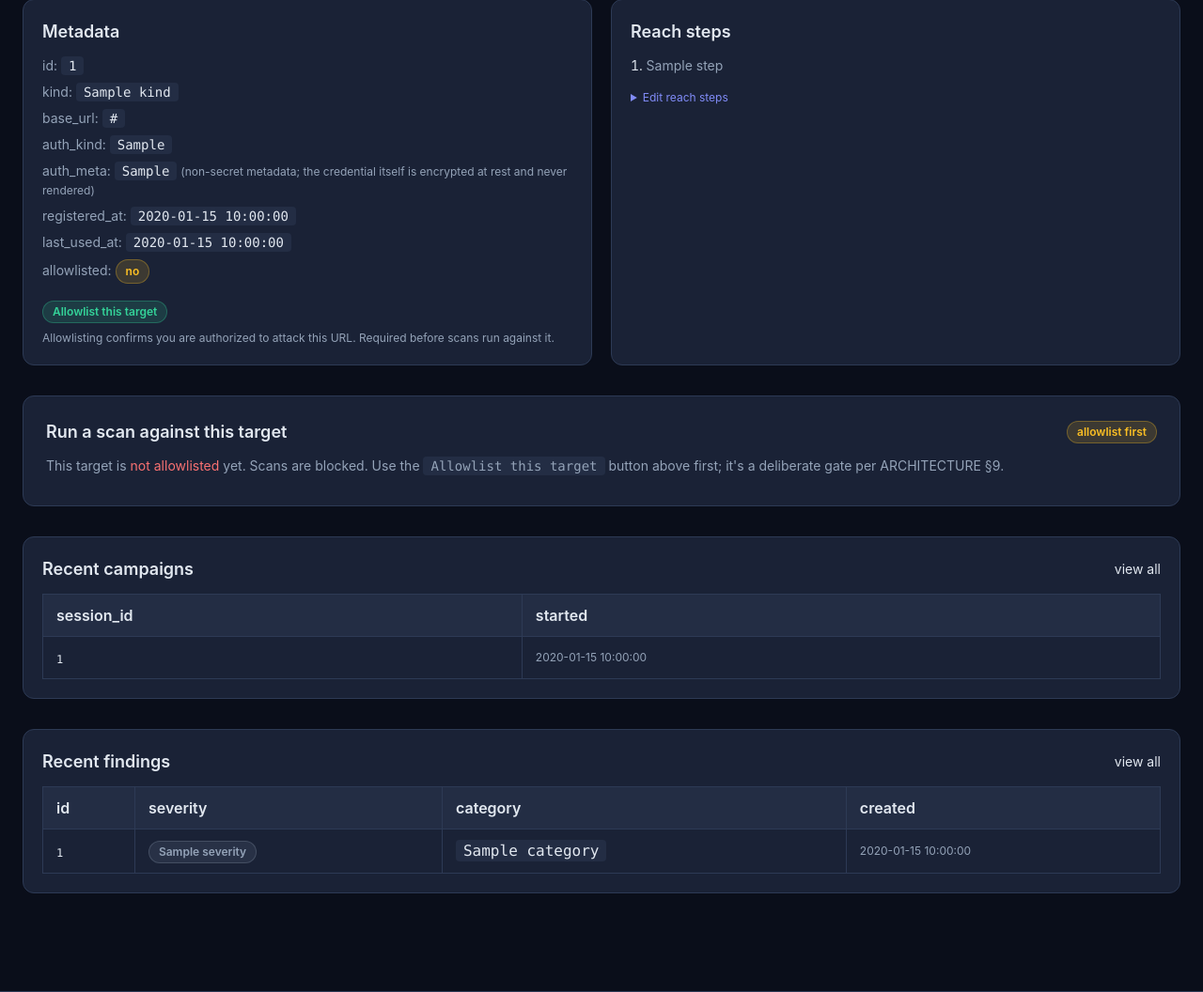
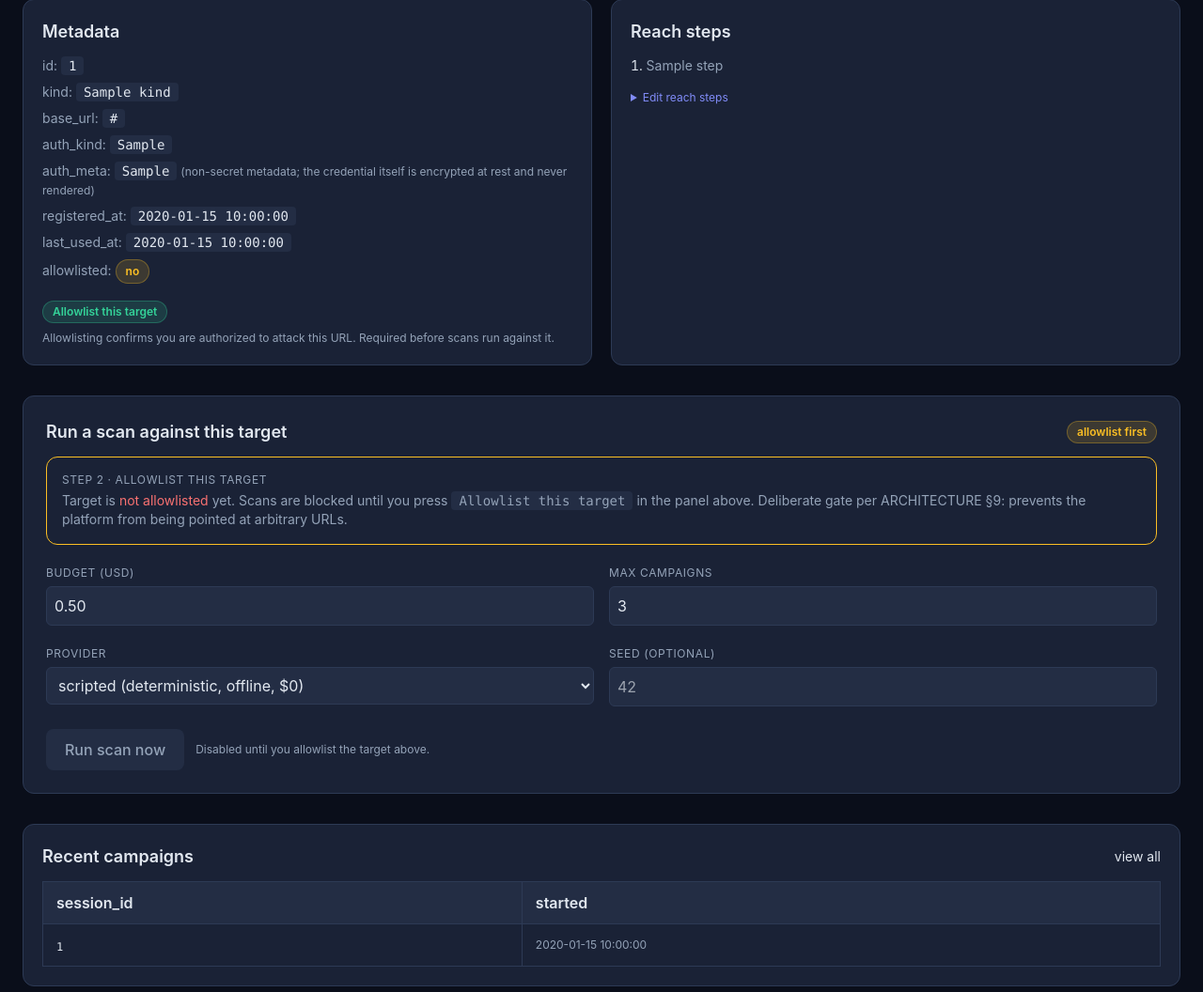
Before and after one commit to scott-lydon/adversary, a FastAPI app: template src/adversary/dashboard/templates/target_detail.html in a window 1280 px wide. Shown: the part 465-1521 px from the top of the page at 94% size. Run offline with FastAPI, Linux system fonts and the light colour scheme; the template is opened without the code that fills it: most values are stand-ins (such as "Sample title", 1, 10 or a date in 2020); some libraries are stand-ins or nearby versions.

Commit message:
fix(adversary): hoist token instructions above the allowlist gate
Previously the "How to get a task token" panel rendered only inside
the {% else %} branch of the {% if not target.allowlisted %} gate, so a
fresh clinical_copilot target (unallowlisted by default) showed only
"Scans are blocked. Use the Allowlist button above." with no hint that
a token would be needed too. Users hit the form discover-the-token
step in the wrong order.

Restructured target_detail.html so the run-scan section reads as a
labeled 2-step flow for every clinical_copilot target:

  Step 1 - How to get a task token (yellow panel, always visible)
    Recommended: one shell command (green sub-panel with the
                 `adversary debug mint-task-token --remote-host ...`
                 incantation, selectable text)
    Fallback A:  capture from a live browser DevTools session
                 (7-step click-by-click)
    Fallback B:  local mint when COPILOT_BFF_JWT_SIGNING_KEY is
                 already in your shell

  Step 2 - the scan form itself (prelude or gate banner depending
                 on allowlist state; submit button disabled when
                 not allowlisted)

The Task token field's label now carries a "How do I get one? &uarr;"
badge anchored to #how-to-get-token so the user is never confused
about where to look. Placeholder text changed from "paste your 5-min
HS256 task JWT here" to "paste your HS256 task JWT here (see Step 1
above for how to mint one)".

The run-scan submit button is now disabled (greyed, cursor
not-allowed, with explanatory hint) when target.allowlisted=False
instead of the form being hidden entirely. The user can fill
everything out, then allowlist + run in a single flow rather than
losing the typed-in values across a state change.

Echo-demo targets still render no token panel (verified by curl grep).

Tests: 81 passing.

Assisted-by: Claude

```diff
--- a/src/adversary/dashboard/templates/target_detail.html
+++ b/src/adversary/dashboard/templates/target_detail.html
@@ -120,76 +120,88 @@
   </div>
   {% endif %}
 
-  {% if not target.allowlisted %}
-  <p class="text-sm muted mb-2">
-    This target is <span class="bad">not allowlisted</span> yet. Scans are blocked.
-    Use the <code>Allowlist this target</code> button above first; it's a deliberate
-    gate per ARCHITECTURE §9.
-  </p>
-  {% else %}
-  <p class="text-sm muted mb-4">
-    Submits a real scan against <code>{{ target.base_url }}</code>. For the
-    <code>scripted</code> provider this finishes in a couple of seconds; for
-    <code>live</code> it can take a minute and will spend real money on LLM
-    APIs (capped at $5).
-  </p>
   {% if target.kind == 'clinical_copilot' %}
-  <div class="panel p-4 mb-4 border-warn" style="border-width: 1px; background: rgba(251, 191, 36, 0.05);">
-    <div class="text-xs uppercase muted tracking-wider mb-2">How to get a task token for this target</div>
+  <!-- Token instructions: ALWAYS visible for clinical_copilot targets, regardless of allowlist state. -->
+  <div class="panel p-4 mb-5 border-warn" id="how-to-get-token" style="border-width: 1px; background: rgba(251, 191, 36, 0.05);">
+    <div class="text-xs uppercase muted tracking-wider mb-2">Step 1 &middot; How to get a task token</div>
     <p class="text-sm muted mb-3">
-      The sidecar at <code>{{ target.base_url }}/chat</code> requires a real HS256 JWT
-      signed with the deployment's <code>COPILOT_BFF_JWT_SIGNING_KEY</code>. Three honest
-      paths, easiest first:
+      You can't avoid this step: scanning <code>{{ target.base_url }}/chat</code> requires
+      a real HS256 JWT signed with the deployment's <code>COPILOT_BFF_JWT_SIGNING_KEY</code>.
+      The sidecar's <code>verify_task_token</code> rejects anything else. Three honest paths,
+      easiest first.
     </p>
 
+    <!-- Recommended -->
     <div class="panel p-3 mb-4 border-good" style="border-width: 1px; background: rgba(52, 211, 153, 0.06);">
-      <div class="text-xs uppercase good tracking-wider mb-1">Recommended (one shell command)</div>
+      <div class="text-xs uppercase good tracking-wider mb-2">Recommended &middot; one shell command</div>
       <p class="text-sm mb-2">
-        Run this from your terminal. It SSHs to the host, mints a token <strong>inside</strong>
-        the BFF container (so the signing key never leaves the deployment), prints the token to stdout:
+        From a terminal on the machine that runs this dashboard. SSHs to the host, mints
+        a token <strong>inside</strong> the BFF container (signing key never leaves the deployment),
+        prints the JWT to stdout:
       </p>
-      <pre class="text-xs">adversary debug mint-task-token \
+      <pre class="text-xs select-all" style="user-select: all;">adversary debug mint-task-token \
   --remote-host root@5.161.253.237 \
   --bff-container copilot-bff \
   --user-id admin \
   --patient-id Patient/87413 \
   --ttl-seconds 1800</pre>
       <p class="text-xs muted mt-2">
-        Verified end-to-end against this exact target: the resulting JWT
-        returns HTTP 200 from <code>POST /chat</code>. Paste the token into the
-        <code>Task token</code> field below.
+        Verified end-to-end against this exact target: <code>POST /chat</code> with the
+        resulting JWT returns HTTP 200 with real clinical reasoning in the body. Copy the
+        line of output and paste into the <strong>Task token</strong> field in the form below.
+        Replace <code>root@5.161.253.237</code> and <code>copilot-bff</code> for your own deployment.
       </p>
     </div>
 
-    <p class="text-sm muted mb-2"><strong>Other paths if SSH is not available:</strong></p>
-    <ol class="space-y-3 text-sm list-decimal list-inside">
-      <li>
-        <strong>Capture from a live browser.</strong> Log into OpenEMR with admin /
-        OpenEmrAdmin!2026, click Launch Co-Pilot on Patient/87413, open Chrome DevTools
-        → Network tab, watch a <code>/chat</code> request fire, copy the
-        <code>Authorization: Bearer &lt;token&gt;</code> header value. TTL is 5 minutes.
-      </li>
-      <li>
-        <strong>Local mint with a known key.</strong> If you exported the signing key into
-        your shell already:
-        <pre class="text-xs mt-1">COPILOT_BFF_JWT_SIGNING_KEY='&lt;value&gt;' adversary debug mint-task-token \
+    <!-- Fallback 1 -->
+    <div class="panel p-3 mb-3" style="background: var(--panel2);">
+      <div class="text-xs uppercase muted tracking-wider mb-2">Fallback A &middot; capture from a live browser session</div>
+      <p class="text-sm muted mb-1">Use this when SSH to the deployment isn't available to you.</p>
+      <ol class="text-xs space-y-1 list-decimal list-inside muted">
+        <li>Open <code>{{ target.base_url }}</code> in Chrome; log in with <code>admin</code> / <code>OpenEmrAdmin!2026</code>.</li>
+        <li>Open Patient/87413's chart.</li>
+        <li>Click <strong>Launch Co-Pilot</strong> in the action bar.</li>
+        <li>Open Chrome DevTools (Cmd-Option-I); select the <strong>Network</strong> tab.</li>
+        <li>In the Co-Pilot UI pick a patient + purpose and click Run. Watch a request to <code>/chat</code> appear.</li>
+        <li>Click that request, scroll to <strong>Request Headers</strong>, copy the value after <code>Authorization: Bearer </code>.</li>
+        <li>Paste into the <strong>Task token</strong> field. TTL is 5 minutes.</li>
+      </ol>
+    </div>
+
+    <!-- Fallback 2 -->
+    <div class="panel p-3 mb-3" style="background: var(--panel2);">
+      <div class="text-xs uppercase muted tracking-wider mb-2">Fallback B &middot; local mint when the key is already in your shell</div>
+      <p class="text-sm muted mb-2">If <code>COPILOT_BFF_JWT_SIGNING_KEY</code> is already exported:</p>
+      <pre class="text-xs select-all" style="user-select: all;">COPILOT_BFF_JWT_SIGNING_KEY='&lt;value&gt;' adversary debug mint-task-token \
   --user-id admin --patient-id Patient/87413 --ttl-seconds 1800</pre>
-      </li>
-      <li>
-        <strong>Local dev sidecar.</strong> Run the sidecar locally
-        (<code>COPILOT_BFF_JWT_SIGNING_KEY=&lt;dev-key&gt; python -m sidecar.main</code>), register
-        a fresh <code>http_chat</code> target at <code>http://127.0.0.1:8801</code>, mint a
-        token with the same dev key, scan that.
-      </li>
-    </ol>
-    <p class="text-xs muted mt-3">
-      The minter produces a real HS256 JWT shaped exactly like your BFF's
-      <code>mint_task_token</code> (iss, sub, patient_id, purpose_of_use, scope, iat,
-      nbf, exp, jti). The sidecar's <code>verify_task_token</code> accepts it as long
-      as the signing key matches. Pass <code>--synthetic</code> for an offline
-      placeholder (NOT accepted by any real sidecar).
+    </div>
+
+    <p class="text-xs muted">
+      The minter produces a real HS256 JWT shaped exactly like the BFF's
+      <code>mint_task_token</code> (claims: <code>iss, sub, patient_id, purpose_of_use,
+      scope, iat, nbf, exp, jti</code>). The sidecar's <code>verify_task_token</code>
+      accepts it as long as the signing key matches. Pass <code>--synthetic</code> for an
+      offline placeholder that does NOT validate against any real sidecar.
     </p>
   </div>
+  {% endif %}
+
+  {% if not target.allowlisted %}
+  <div class="panel p-4 mb-4 border-warn" style="border-width: 1px;">
+    <div class="text-xs uppercase muted tracking-wider mb-1">Step 2 &middot; Allowlist this target</div>
+    <p class="text-sm muted mb-0">
+      Target is <span class="bad">not allowlisted</span> yet. Scans are blocked until you
+      press <code>Allowlist this target</code> in the panel above. Deliberate gate per
+      ARCHITECTURE §9: prevents the platform from being pointed at arbitrary URLs.
+    </p>
+  </div>
+  {% else %}
+  <p class="text-sm muted mb-4">
+    {% if target.kind == 'clinical_copilot' %}<strong>Step 2 &middot;</strong> {% endif %}Submits a real scan against <code>{{ target.base_url }}</code>. For the
+    <code>scripted</code> provider this finishes in a couple of seconds; for
+    <code>live</code> it can take a minute and will spend real money on LLM
+    APIs (capped at $5).
+  </p>
   {% endif %}
   <form method="post" action="/targets/{{ target.name }}/scan" class="grid grid-cols-1 md:grid-cols-2 gap-4">
     <label class="block">
@@ -217,11 +229,14 @@
     </label>
     {% if target.kind == 'clinical_copilot' or target.kind == 'http_chat' %}
     <label class="block md:col-span-2">
-      <span class="text-xs uppercase muted tracking-wider">
+      <span class="text-xs uppercase muted tracking-wider flex items-center gap-2 flex-wrap">
         Task token{% if target.kind == 'clinical_copilot' %} (required for /chat){% endif %}
+        {% if target.kind == 'clinical_copilot' %}
+        <a href="#how-to-get-token" class="badge badge-info no-underline" style="font-size: 0.65rem; text-transform: none; letter-spacing: 0;">How do I get one? ↑</a>
+        {% endif %}
       </span>
       <input type="password" name="task_token" autocomplete="off"
-             placeholder="paste your 5-min HS256 task JWT here"
+             placeholder="paste your HS256 task JWT here (see Step 1 above for how to mint one)"
              class="w-full p-2 mt-1 font-mono text-xs" style="background: var(--panel2); border: 1px solid var(--border); border-radius: 6px; color: var(--text);">
     </label>
     <label class="block md:col-span-2">
@@ -235,15 +250,15 @@
     <div class="md:col-span-2 flex items-center gap-3 mt-2">
       <button type="submit"
               class="px-5 py-2.5 rounded-lg font-medium no-underline"
-              style="background: var(--accent); color: white; cursor: pointer;">
+              style="background: {% if target.allowlisted %}var(--accent){% else %}var(--panel2){% endif %}; color: {% if target.allowlisted %}white{% else %}var(--muted){% endif %}; cursor: {% if target.allowlisted %}pointer{% else %}not-allowed{% endif %};"
+              {% if not target.allowlisted %}disabled title="Allowlist this target first"{% endif %}>
         Run scan now
       </button>
       <span class="text-xs muted">
-        The request blocks until the scan completes; ~2s for scripted, longer for live.
+        {% if not target.allowlisted %}Disabled until you allowlist the target above.{% else %}The request blocks until the scan completes; ~2s for scripted, longer for live.{% endif %}
       </span>
     </div>
   </form>
-  {% endif %}
 </section>
 
 <section class="panel p-5 mb-8">
```
